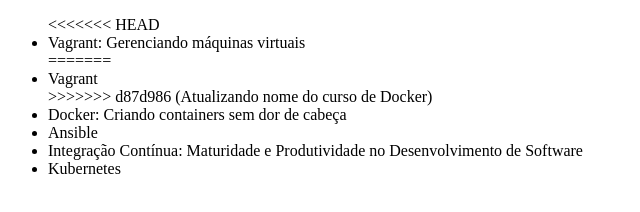
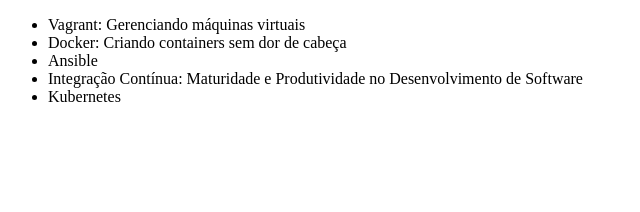
Before and after one commit to Leo-9821/git_github_curso, a plain HTML site: page index.html in a window 1280 px wide. Shown: the whole page, without its empty margins (0-640 px from the left). Drawn offline with Linux system fonts and the light colour scheme.

```diff
--- a/index.html
+++ b/index.html
@@ -6,11 +6,7 @@
 </head>
 <body>
     <ul>
-<<<<<<< HEAD
         <li>Vagrant: Gerenciando máquinas virtuais</li>
-=======
-        <li>Vagrant</li>
->>>>>>> d87d986 (Atualizando nome do curso de Docker)
         <li>Docker: Criando containers sem dor de cabeça</li>
         <li>Ansible</li>
         <li>Integração Contínua: Maturidade e Produtividade no Desenvolvimento de Software</li>
```
